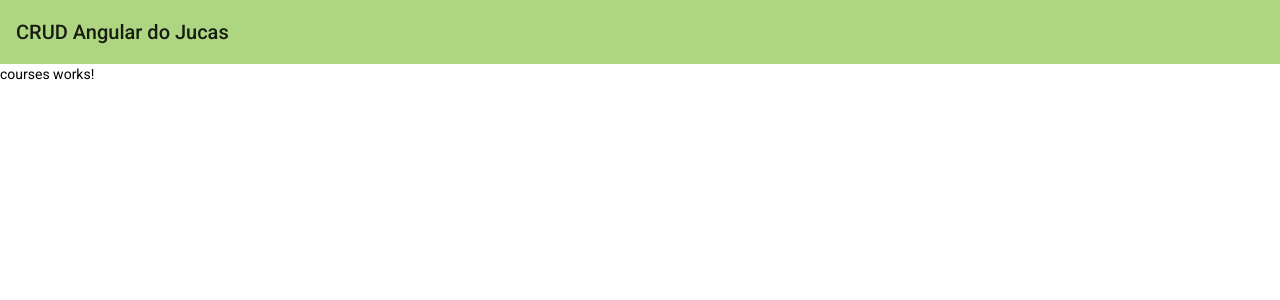
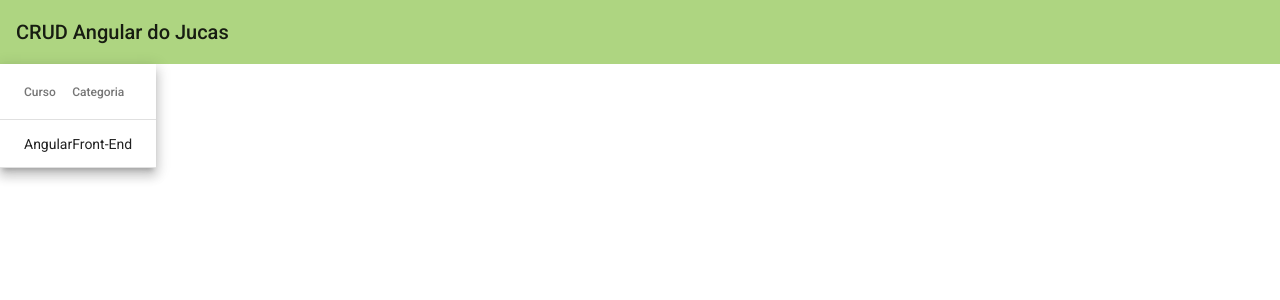
Before and after one commit to Jucalino/angular-estudos, an Angular app: page /courses in a window 1280 px wide. Shown: the top 300 px of the page. Built offline with nearby package versions, Linux system fonts and the light colour scheme.

Commit message:
Criando Material Table para Listar Cursos

```diff
--- a/src/app/courses/courses.module.ts
+++ b/src/app/courses/courses.module.ts
@@ -3,6 +3,7 @@
 
 import { CoursesRoutingModule } from './courses-routing.module';
 import { CoursesComponent } from './courses/courses.component';
+import { MatTableModule } from '@angular/material/table';
 
 
 @NgModule({
@@ -11,7 +12,8 @@
   ],
   imports: [
     CommonModule,
-    CoursesRoutingModule
+    CoursesRoutingModule,
+    MatTableModule
   ]
 })
 export class CoursesModule { }
--- a/src/app/courses/courses/courses.component.html
+++ b/src/app/courses/courses/courses.component.html
@@ -1 +1,17 @@
-<p>courses works!</p>
+<table mat-table [dataSource]="courses" class="mat-elevation-z8">
+
+  <!-- Name Column -->
+  <ng-container matColumnDef="name">
+    <th mat-header-cell *matHeaderCellDef> Curso </th>
+    <td mat-cell *matCellDef="let course"> {{ course.name }} </td>
+  </ng-container>
+
+  <!-- Category Column -->
+  <ng-container matColumnDef="category">
+    <th mat-header-cell *matHeaderCellDef> Categoria </th>
+    <td mat-cell *matCellDef="let course"> {{ course.category }} </td>
+  </ng-container>
+
+  <tr mat-header-row *matHeaderRowDef="displayedColumns"></tr>
+  <tr mat-row *matRowDef="let row; columns: displayedColumns;"></tr>
+</table>
--- a/src/app/courses/courses/courses.component.ts
+++ b/src/app/courses/courses/courses.component.ts
@@ -1,4 +1,5 @@
 import { Component, OnInit } from '@angular/core';
+import { Course } from '../model/course';
 
 @Component({
   selector: 'app-courses',
@@ -7,7 +8,14 @@
 })
 export class CoursesComponent implements OnInit {
 
-  constructor() { }
+  courses: Course[] = [
+    { _id: '1', name: 'Angular', category: 'Front-End' }
+  ];
+  displayedColumns = ['name', 'category']
+
+  constructor() {
+
+  }
 
   ngOnInit(): void {
   }
--- /dev/null
+++ b/src/app/courses/model/course.ts
@@ -0,0 +1,5 @@
+export interface Course {
+  _id: string;
+  name: string;
+  category: string;
+}
```
